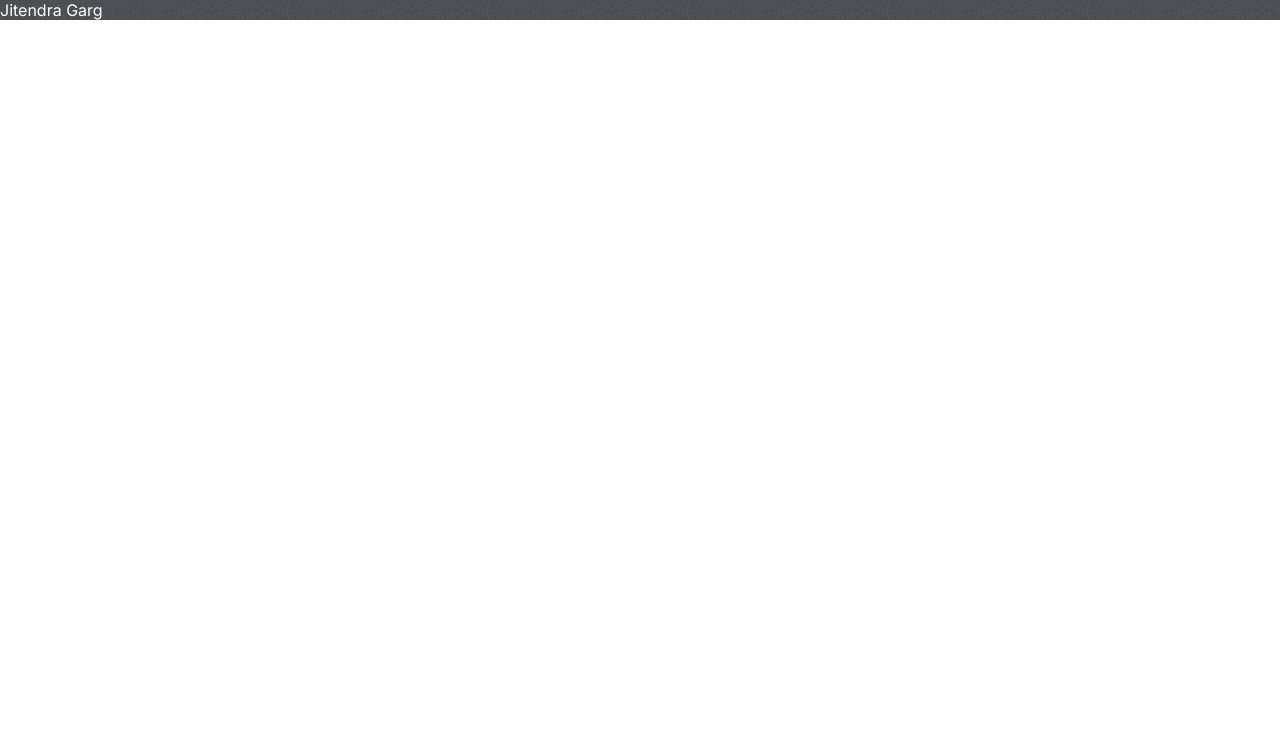
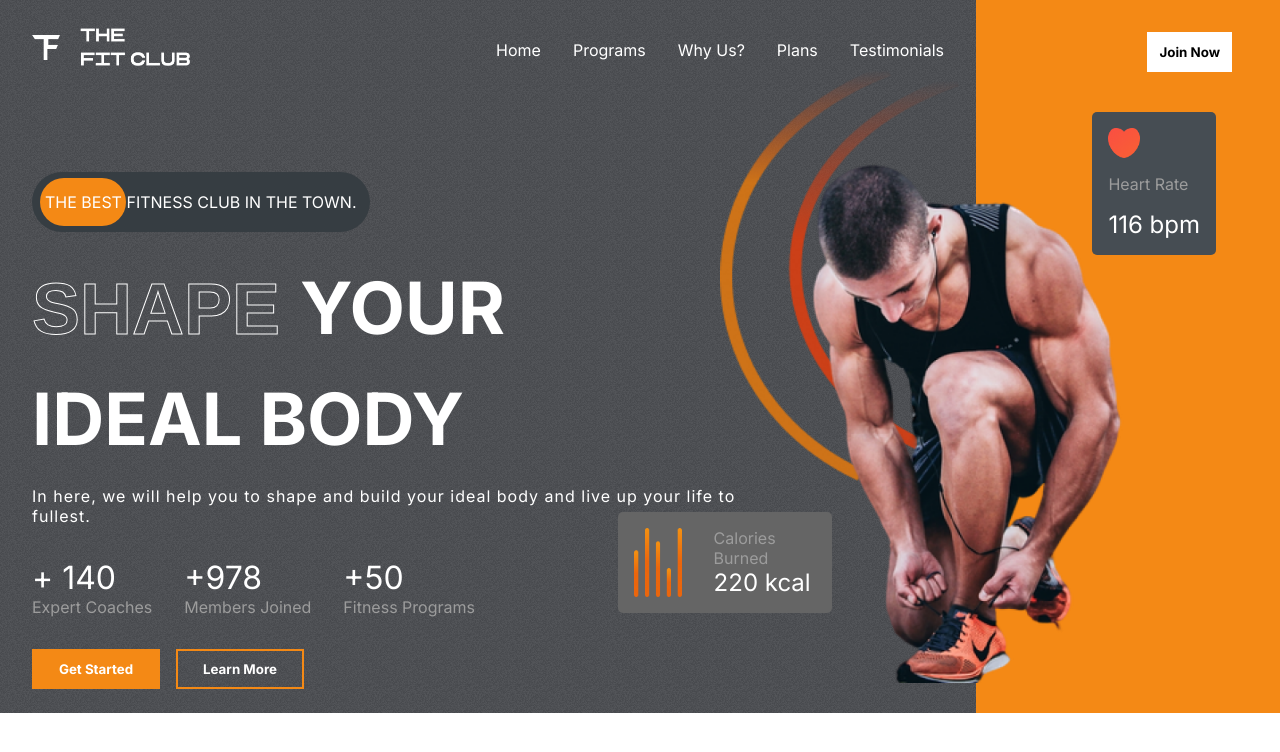
Before and after one commit to harry-jakes3018/fit-club, a React (Create React App) app: page / in a window 1280 px wide. Shown: the top 752 px of the page. Built offline with nearby package versions, Linux system fonts and the light colour scheme.

Commit message:
Hero Section Completed

```diff
--- a/src/App.css
+++ b/src/App.css
@@ -21,3 +21,25 @@
 ::-webkit-scrollbar {
     display: none;
 }
+
+.stroke-text {
+    color: transparent;
+    font-family: Arial, Helvetica, sans-serif;
+    -webkit-text-stroke-width: 1px;
+    -webkit-text-stroke-color: white;
+}
+
+.btn {
+    background-color: white;
+    padding: 0.5rem;
+    font-weight: bold;
+    border: 4px solid transparent;
+    transition: 300ms all;
+    display: flex;
+    align-items: center;
+    justify-content: center;
+}
+
+.btn:hover {
+    cursor: pointer;
+}
--- a/src/App.js
+++ b/src/App.js
@@ -1,9 +1,10 @@
 import "./App.css";
+import HeroSection from "./components/Hero Section/HeroSection";
 
 function App() {
     return (
         <div className="App">
-            <span style={{ color: "white" }}>Jitendra Garg</span>
+            <HeroSection />
         </div>
     );
 }
--- /dev/null
+++ b/src/components/Header/Header.css
@@ -0,0 +1,21 @@
+.header {
+    display: flex;
+    justify-content: space-between;
+}
+
+.logo {
+    width: 10rem;
+    height: 3rem;
+}
+
+.header-menu {
+    list-style: none;
+    display: flex;
+    gap: 2rem;
+    color: white;
+}
+
+.header-menu > li:hover {
+    color: var(--orange);
+    cursor: pointer;
+}
--- /dev/null
+++ b/src/components/Header/Header.js
@@ -0,0 +1,19 @@
+import "./Header.css";
+import Logo from "../../assets/logo.png";
+
+function Header() {
+    return (
+        <div className="header">
+            <img src={Logo} alt="" className="logo" />
+            <ul className="header-menu">
+                <li>Home</li>
+                <li>Programs</li>
+                <li>Why Us?</li>
+                <li>Plans</li>
+                <li>Testimonials</li>
+            </ul>
+        </div>
+    );
+}
+
+export default Header;
--- /dev/null
+++ b/src/components/Hero Section/HeroSection.css
@@ -0,0 +1,182 @@
+.heroSection {
+    display: flex;
+    justify-content: space-between;
+}
+
+.left-h {
+    padding: 1.5rem 2rem;
+    flex: 3;
+    display: flex;
+    gap: 2rem;
+    flex-direction: column;
+}
+
+.the-best-ad {
+    margin-top: 4rem;
+    background-color: #363d42;
+    border-radius: 4rem;
+    width: fit-content;
+    padding: 20px 13px;
+    text-transform: uppercase;
+    color: white;
+    position: relative;
+    display: flex;
+    align-items: center;
+    justify-content: flex-start;
+}
+
+.the-best-ad > div {
+    position: absolute;
+    background-color: var(--orange);
+    width: 5.4rem;
+    height: 80%;
+    left: 8px;
+    border-radius: 3rem;
+}
+
+.the-best-ad > span {
+    z-index: 1;
+}
+
+.hero-text {
+    display: flex;
+    flex-direction: column;
+    gap: 1.5rem;
+    text-transform: uppercase;
+    font-size: 4.5rem;
+    font-weight: bold;
+    color: white;
+    text-overflow: inherit;
+}
+
+.hero-text > div:nth-child(3) {
+    font-size: 1rem;
+    font-weight: 200;
+    text-transform: none;
+    letter-spacing: 1px;
+    width: 80%;
+}
+
+.figures {
+    display: flex;
+    gap: 2rem;
+}
+
+.figures > div {
+    display: flex;
+    flex-direction: column;
+}
+
+.figures > div > span:nth-of-type(1) {
+    color: white;
+    font-size: 2rem;
+}
+.figures > div > span:nth-of-type(2) {
+    color: var(--gray);
+    text-transform: capitalize;
+}
+
+.hero-buttons {
+    display: flex;
+    gap: 1rem;
+    font-weight: normal;
+}
+
+.hero-buttons > :nth-child(1) {
+    color: white;
+    background-color: var(--orange);
+    width: 8rem;
+}
+
+.hero-buttons > :nth-child(2) {
+    color: white;
+    background-color: transparent;
+    width: 8rem;
+    border: 2px solid var(--orange);
+}
+
+.right-h {
+    flex: 1;
+    position: relative;
+    background-color: var(--orange);
+}
+
+.right-h > button {
+    position: absolute;
+    right: 3rem;
+    top: 2rem;
+    color: black;
+}
+
+.heart-rate {
+    display: flex;
+    flex-direction: column;
+    gap: 1rem;
+    background-color: var(--darkGrey);
+    width: fit-content;
+    padding: 1rem;
+    align-items: flex-start;
+    border-radius: 5px;
+    position: absolute;
+    right: 4rem;
+    top: 7rem;
+}
+
+.heart-rate > img {
+    width: 2rem;
+}
+
+.heart-rate > span:nth-of-type(1) {
+    color: var(--gray);
+}
+
+.heart-rate > span:nth-of-type(2) {
+    color: white;
+    font-size: 1.5rem;
+}
+
+.hero-image {
+    position: absolute;
+    top: 10rem;
+    right: 8rem;
+    width: 23rem;
+}
+
+.hero-image-back {
+    position: absolute;
+    top: 4rem;
+    right: 20rem;
+    z-index: -1;
+    width: 15rem;
+}
+
+.calories {
+    display: flex;
+    gap: 2rem;
+    background-color: var(--caloryCard);
+    border-radius: 5px;
+    padding: 1rem;
+    width: 60%;
+    position: absolute;
+    top: 32rem;
+    right: 28rem;
+}
+
+.calories > img {
+    width: 3rem;
+}
+
+.calories > div {
+    display: flex;
+    flex-direction: column;
+    justify-content: space-between;
+}
+
+.calories > div > :nth-child(1) {
+    color: var(--gray);
+}
+
+.calories > div > :nth-child(2) {
+    color: white;
+    font-size: 1.5rem;
+}
--- /dev/null
+++ b/src/components/Hero Section/HeroSection.js
@@ -0,0 +1,89 @@
+import Header from "../Header/Header";
+import "./HeroSection.css";
+import hero_image from "../../assets/hero_image.png";
+import hero_image_back from "../../assets/hero_image_back.png";
+import Heart from "../../assets/heart.png";
+import Calories from "../../assets/calories.png";
+
+function HeroSection() {
+    return (
+        <div className="heroSection">
+            {/* Left */}
+            <div className="left-h">
+                <Header />
+
+                {/* The Best Ad */}
+                <div className="the-best-ad">
+                    <div></div>
+                    <span>The best fitness club in the town.</span>
+                </div>
+
+                {/* Hero Heading */}
+                <div className="hero-text">
+                    <div>
+                        <span className="stroke-text">Shape </span>
+                        <span>Your</span>
+                    </div>
+                    <div>
+                        <span>Ideal Body</span>
+                    </div>
+                    <div>
+                        <span>
+                            In here, we will help you to shape and build your
+                            ideal body and live up your life to fullest.
+                        </span>
+                    </div>
+                </div>
+
+                {/* Figures */}
+                <div className="figures">
+                    <div>
+                        <span>+ 140</span>
+                        <span>Expert Coaches</span>
+                    </div>
+                    <div>
+                        <span>+978</span>
+                        <span>Members joined</span>
+                    </div>
+                    <div>
+                        <span>+50</span>
+                        <span>fitness programs</span>
+                    </div>
+                </div>
+
+                {/* Hero Buttons */}
+                <div className="hero-buttons">
+                    <button className="btn">Get Started</button>
+                    <button className="btn">Learn More</button>
+                </div>
+            </div>
+
+            {/* Right */}
+            <div className="right-h">
+                <button className="btn">Join Now</button>
+
+                {/* Heart rate */}
+                <div className="heart-rate">
+                    <img src={Heart} alt="" />
+                    <span>Heart Rate</span>
+                    <span>116 bpm</span>
+                </div>
+
+                {/* Hero Images */}
+                <img src={hero_image} alt="" className="hero-image" />
+                <img src={hero_image_back} alt="" className="hero-image-back" />
+
+                {/* Calories */}
+                <div className="calories">
+                    <img src={Calories} alt="" />
+                    <div>
+                        <span>Calories Burned</span>
+                        <span>220 kcal</span>
+                    </div>
+                </div>
+            </div>
+        </div>
+    );
+}
+
+export default HeroSection;
```
